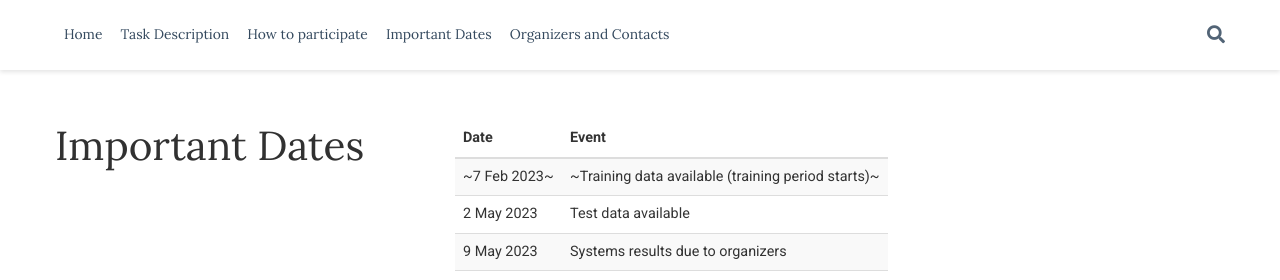
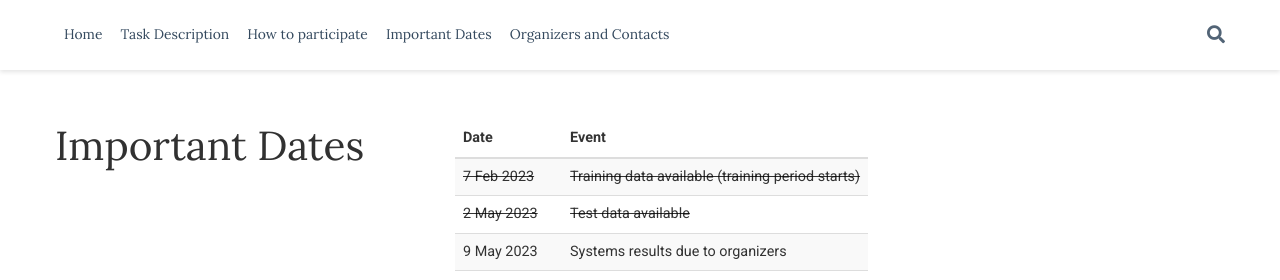
Before and after one commit to HODI-EVALITA/hodi-evalita.github.io, a plain HTML site: page important_dates/index.html in a window 1280 px wide. Shown: the top 280 px of the page. Drawn offline with nearby package versions, Linux system fonts and the light colour scheme; some packages are replaced by stand-ins of ours; some icons are missing.

Commit message:
deploy: HODI-EVALITA/hodi-evalita@ecdab8538ca24cd7f6c696cb9cda9d684b95e5b6

```diff
--- a/important_dates/index.html
+++ b/important_dates/index.html
@@ -564,12 +564,12 @@
 </thead>
 <tbody>
 <tr>
-<td>~7 Feb 2023~</td>
-<td>~Training data available (training period starts)~</td>
+<td><del>7 Feb 2023</del></td>
+<td><del>Training data available (training period starts)</del></td>
 </tr>
 <tr>
-<td>2 May 2023</td>
-<td>Test data available</td>
+<td><del>2 May 2023</del></td>
+<td><del>Test data available</del></td>
 </tr>
 <tr>
 <td>9 May 2023</td>
```
